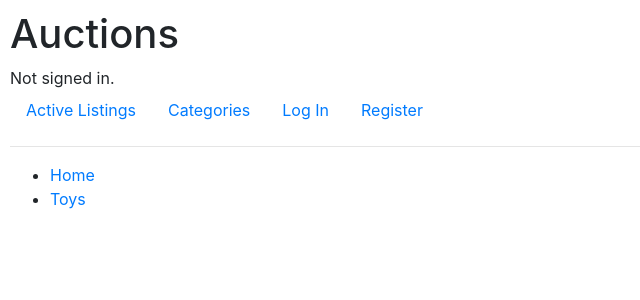
After one commit to IbolyaGergo/CS50Web_Project2, a Django app: page /categories in a window 1280 px wide. The commit adds this page. Shown: the top 300 px of the page, without its empty margins (0-640 px from the left). Run offline with Django 3.2, Linux system fonts and the light colour scheme; data comes from the database, SQL or seed files in the repository; some libraries are stand-ins or nearby versions.

Commit message:
Add category model. Add categories and category functions to views.

```diff
--- a/commerce/auctions/forms.py
+++ b/commerce/auctions/forms.py
@@ -2,7 +2,7 @@ from django import forms
 
 class ListingForm(forms.Form):
     title = forms.CharField(max_length=64, widget=forms.TextInput)
-    description = forms.CharField(widget=forms.Textarea)
+    description = forms.CharField(widget=forms.Textarea(attrs={'rows': 5, 'cols': 40}))
     img = forms.ImageField()
     start_bid = forms.DecimalField(max_digits=10, decimal_places=2)
 
--- a/commerce/auctions/models.py
+++ b/commerce/auctions/models.py
@@ -10,7 +10,7 @@ class ListingModel(models.Model):
     img = models.ImageField(upload_to="images/", null=True, blank=True)
     start_bid = models.DecimalField(max_digits=64, decimal_places=2)
     created_at = models.DateTimeField(default=timezone.now)
-    category = models.CharField(max_length=64)
+    # category = models.CharField(max_length=64)
     active = models.BooleanField(default=True)
     winner = models.IntegerField(default=0)
 
@@ -28,3 +28,10 @@ class BidModel(models.Model):
 
     def __str__(self):
         return f"${self.bid}"
+
+class CategoryModel(models.Model):
+    name = models.CharField(max_length=64)
+    listing = models.ManyToManyField(ListingModel, blank=True, related_name="category")
+
+    def __str__(self):
+        return f"{self.name}"
--- /dev/null
+++ b/commerce/auctions/templates/auctions/categories.html
@@ -0,0 +1,11 @@
+{% extends "auctions/layout.html" %}
+
+{% block body %}
+    <ul>
+        {% for category in categories %}
+            <li>
+                <a href="{% url 'category' category.name %}">{{ category.name }}</a>
+            </li>
+        {% endfor %}
+    </ul>
+{% endblock %}
--- a/commerce/auctions/templates/auctions/create.html
+++ b/commerce/auctions/templates/auctions/create.html
@@ -7,7 +7,7 @@
             {{ form }}
             <select name="category">
                 {% for category in categories %}
-                <option value="{{ category }}">{{ category }}</option>
+                <option value="{{ category }}">{{ category.name }}</option>
                 {% endfor %}
             </select>
             <input type="submit" value="Submit">
--- a/commerce/auctions/templates/auctions/layout.html
+++ b/commerce/auctions/templates/auctions/layout.html
@@ -19,6 +19,9 @@
         <ul class="nav">
             <li class="nav-item">
                 <a class="nav-link" href="{% url 'index' %}">Active Listings</a>
+            </li>
+            <li class="nav-item">
+                <a class="nav-link" href="{% url 'categories' %}">Categories</a>
             </li>
             {% if user.is_authenticated %}
                 <li class="nav-item">
--- a/commerce/auctions/urls.py
+++ b/commerce/auctions/urls.py
@@ -12,5 +12,7 @@ urlpatterns = [
     path("watch/<int:listing_id>", views.watch, name="watch"),
     path("unwatch/<int:listing_id>", views.unwatch, name="unwatch"),
     path("watchlist", views.watchlist, name="watchlist"),
-    path("close/<int:listing_id>", views.close, name="close")
+    path("close/<int:listing_id>", views.close, name="close"),
+    path("categories", views.categories, name="categories"),
+    path("category/<str:category_name>/", views.category, name="category")
 ]
--- a/commerce/auctions/views.py
+++ b/commerce/auctions/views.py
@@ -4,7 +4,7 @@ from django.http import HttpResponse, HttpResponseRedirect
 from django.shortcuts import render
 from django.urls import reverse
 
-from .models import User, ListingModel, BidModel
+from .models import User, ListingModel, BidModel, CategoryModel
 from .forms import *
 
 
@@ -76,15 +76,7 @@ def register(request):
 
 # Create a new listing
 def create(request):
-
-    categories = [
-        "Home",
-        "Electronics",
-        "Toys",
-        "Clothing",
-        "Sport"
-    ]
-
+    categories = CategoryModel.objects.all()
     if request.method == "POST":
         form = ListingForm(request.POST, request.FILES)
         if form.is_valid():
@@ -215,3 +207,22 @@ def close(request, listing_id):
         listing.winner = BidModel.objects.filter(listing__id=listing_id).last().user.id
         listing.save()
         return HttpResponseRedirect(reverse("listing", args=(listing_id,)))
+
+def categories(request):
+    categories = CategoryModel.objects.all()
+    return render(request, "auctions/categories.html", {
+            "categories": categories
+        })
+
+def category(request, category_name):
+    listings = ListingModel.objects.filter(category__name=category_name).all()
+    if request.user.is_authenticated:
+        num_on_watchlist = request.user.watchlist.count()
+        return render(request, "auctions/index.html", {
+            "listings": listings,
+            "num_on_watchlist": num_on_watchlist
+        })
+    else:
+        return render(request, "auctions/index.html", {
+            "listings": listings
+        })
```
Also changed, not shown: commerce/auctions/admin.py (+16 -2 lines), commerce/auctions/migrations/0013_remove_listingmodel_category.py (added), commerce/auctions/migrations/0014_categorymodel.py (added), commerce/db.sqlite3.
